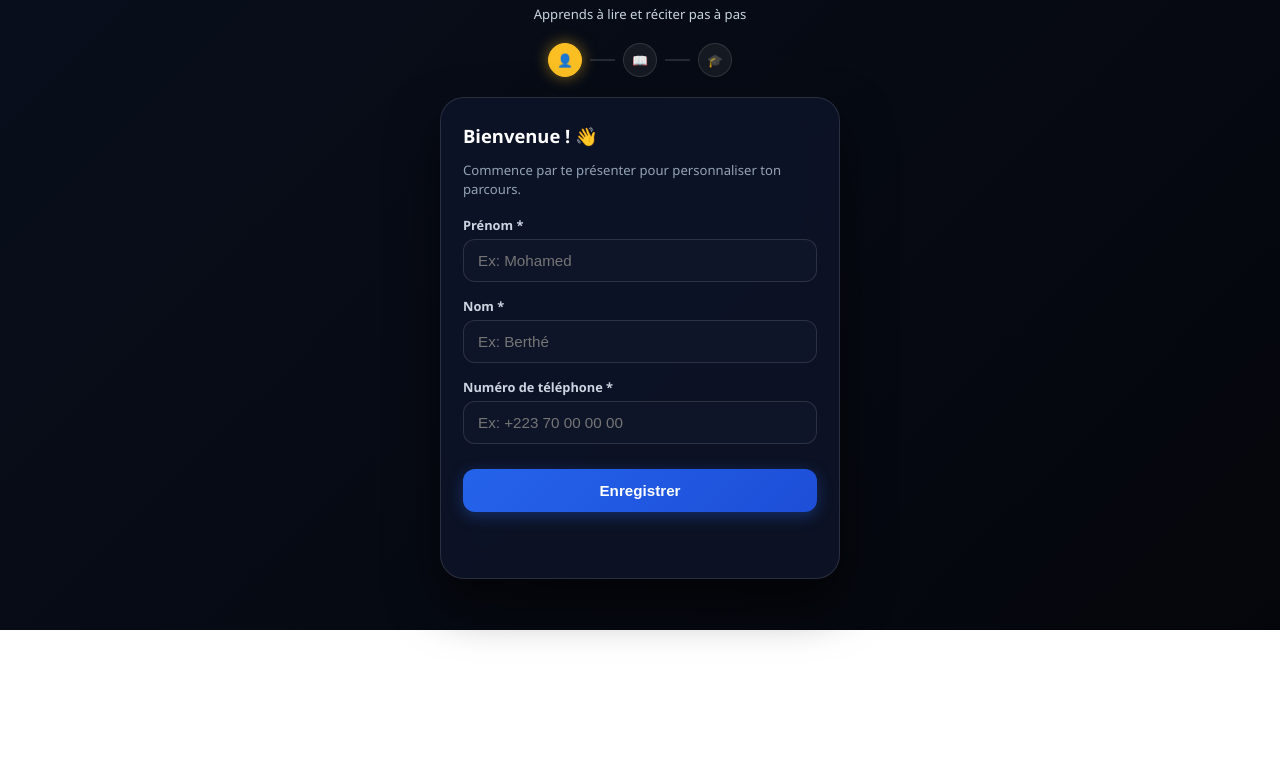
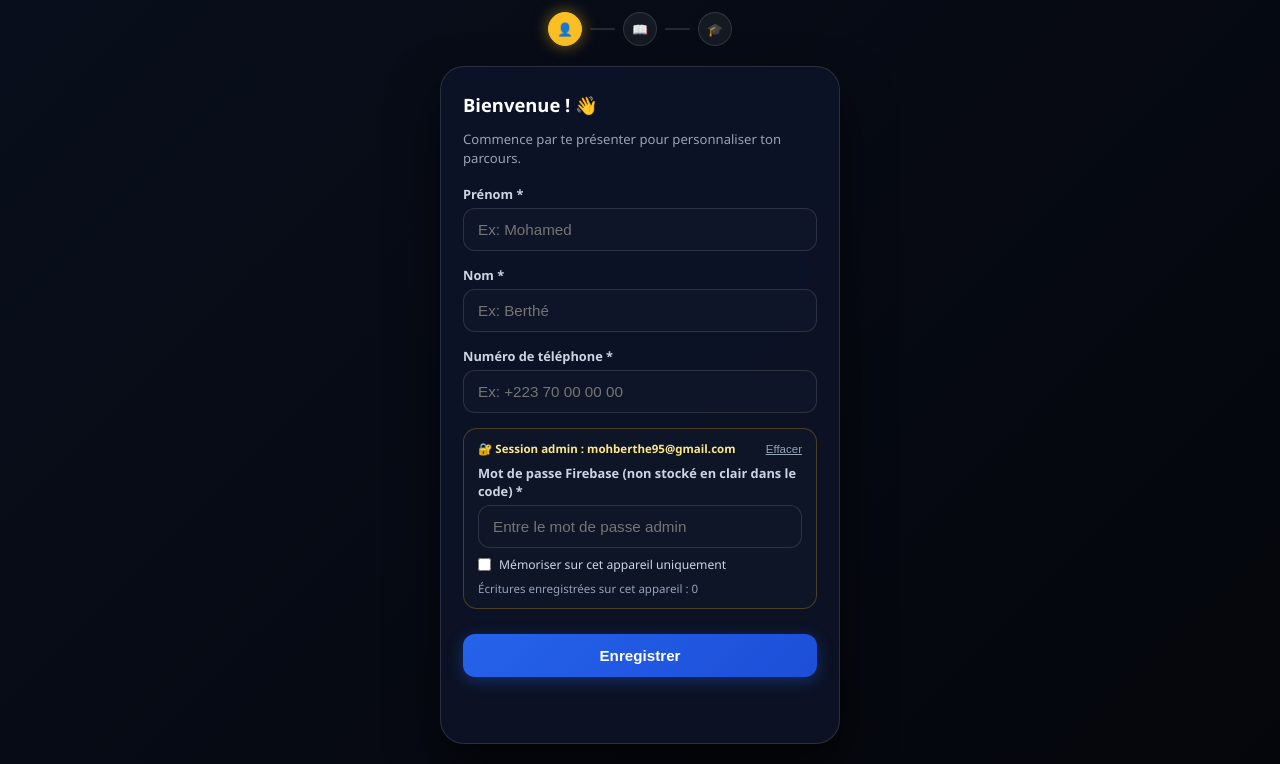
Before and after one commit to mohberthe95-a11y/coranapp, a plain HTML site: page public/index.html in a window 1280 px wide. Shown: the part 170-934 px from the top of the page. Before the commit the page ends 800 px from the top, so only its background shows below. Drawn offline with Linux system fonts and the light colour scheme.

Commit message:
Mise en jour

```diff
--- a/public/index.html
+++ b/public/index.html
@@ -144,6 +144,53 @@
         }
         .form-group input:focus { border-color: var(--gold-accent); }
 
+        .auth-box {
+            background: rgba(15, 23, 42, 0.65);
+            border: 1px solid rgba(251, 191, 36, 0.25);
+            border-radius: 14px;
+            padding: 12px 14px;
+            margin-bottom: 15px;
+        }
+        .auth-box-header {
+            display: flex;
+            justify-content: space-between;
+            align-items: center;
+            gap: 8px;
+            margin-bottom: 8px;
+        }
+        .auth-badge {
+            font-size: 0.72rem;
+            color: #fde68a;
+            font-weight: 600;
+        }
+        .btn-reset-auth {
+            background: none;
+            border: none;
+            color: #94a3b8;
+            font-size: 0.72rem;
+            cursor: pointer;
+            text-decoration: underline;
+            padding: 0;
+        }
+        .btn-reset-auth:hover { color: #ffffff; }
+        .remember-row {
+            display: flex;
+            align-items: center;
+            gap: 8px;
+            margin-top: 8px;
+            font-size: 0.76rem;
+            color: #cbd5e1;
+        }
+        .remember-row input[type="checkbox"] {
+            width: auto;
+            margin: 0;
+        }
+        .usage-info {
+            font-size: 0.72rem;
+            color: #94a3b8;
+            margin-top: 8px;
+        }
+
         /* Bouton Enregistrer */
         .btn-enregistrer {
             width: 100%; padding: 13px;
@@ -234,6 +281,22 @@
                 <div class="form-group">
                     <label>Numéro de téléphone *</label>
                     <input type="tel" id="userNumero" placeholder="Ex: +223 70 00 00 00">
+                </div>
+
+                <div class="auth-box" id="blocAuthAdmin">
+                    <div class="auth-box-header">
+                        <span class="auth-badge">🔐 Session admin : mohberthe95@gmail.com</span>
+                        <button type="button" class="btn-reset-auth" onclick="effacerMotDePasseSession()">Effacer</button>
+                    </div>
+                    <div class="form-group" style="margin-bottom: 6px;">
+                        <label for="adminPasswordInput">Mot de passe Firebase (non stocké en clair dans le code) *</label>
+                        <input type="password" id="adminPasswordInput" placeholder="Entre le mot de passe admin">
+                    </div>
+                    <label class="remember-row">
+                        <input type="checkbox" id="rememberAdminPass">
+                        <span>Mémoriser sur cet appareil uniquement</span>
+                    </label>
+                    <div class="usage-info" id="suiviEcritures">Écritures enregistrées sur cet appareil : 0</div>
                 </div>
 
                 <button type="button" id="btnEnregistrer" class="btn-enregistrer" onclick="enregistrerEtudiant()">Enregistrer</button>
@@ -338,11 +401,64 @@
         };
 
         const ADMIN_EMAIL = "mohberthe95@gmail.com";
-        const ADMIN_PASSWORD = "kayes2005";
+        const PASS_STORAGE_KEY = "coranAppAdminPassSession";
+        const COUNT_STORAGE_KEY = "coranAppFirestoreWritesCount";
 
         const app = initializeApp(firebaseConfig);
         const auth = getAuth(app);
         const db = getFirestore(app);
+
+        function mettreAJourCompteurEcritures(incrementer = false) {
+            let count = parseInt(localStorage.getItem(COUNT_STORAGE_KEY) || "0", 10);
+            if (incrementer) {
+                count += 1;
+                localStorage.setItem(COUNT_STORAGE_KEY, String(count));
+            }
+            const el = document.getElementById("suiviEcritures");
+            if (el) {
+                el.textContent = `Écritures enregistrées sur cet appareil : ${count}`;
+            }
+        }
+
+        function recupererMotDePasseActif() {
+            const inputEl = document.getElementById("adminPasswordInput");
+            const rememberEl = document.getElementById("rememberAdminPass");
+            const saisi = inputEl ? inputEl.value.trim() : "";
+
+            if (saisi) {
+                sessionStorage.setItem(PASS_STORAGE_KEY, saisi);
+                if (rememberEl && rememberEl.checked) {
+                    localStorage.setItem(PASS_STORAGE_KEY, saisi);
+                } else {
+                    localStorage.removeItem(PASS_STORAGE_KEY);
+                }
+                return saisi;
+            }
+
+            return sessionStorage.getItem(PASS_STORAGE_KEY) || localStorage.getItem(PASS_STORAGE_KEY) || "";
+        }
+
+        window.effacerMotDePasseSession = function () {
+            sessionStorage.removeItem(PASS_STORAGE_KEY);
+            localStorage.removeItem(PASS_STORAGE_KEY);
+            const inputEl = document.getElementById("adminPasswordInput");
+            const rememberEl = document.getElementById("rememberAdminPass");
+            if (inputEl) inputEl.value = "";
+            if (rememberEl) rememberEl.checked = false;
+        };
+
+        window.addEventListener("DOMContentLoaded", () => {
+            mettreAJourCompteurEcritures(false);
+            const savedPass = localStorage.getItem(PASS_STORAGE_KEY) || sessionStorage.getItem(PASS_STORAGE_KEY);
+            const inputEl = document.getElementById("adminPasswordInput");
+            const rememberEl = document.getElementById("rememberAdminPass");
+            if (savedPass && inputEl) {
+                inputEl.value = savedPass;
+                if (localStorage.getItem(PASS_STORAGE_KEY) && rememberEl) {
+                    rememberEl.checked = true;
+                }
+            }
+        });
 
         window.enregistrerEtudiant = async function () {
             const prenom = document.getElementById('userPrenom').value.trim();
@@ -357,6 +473,13 @@
                 return;
             }
 
+            const motDePasseAdmin = recupererMotDePasseActif();
+            if (!motDePasseAdmin) {
+                statut.style.color = "#f87171";
+                statut.textContent = "Entre le mot de passe administrateur pour authentifier l'écriture Firestore.";
+                return;
+            }
+
             btnEnregistrer.disabled = true;
             statut.style.color = "#fde68a";
             statut.textContent = "Connexion et enregistrement en cours...";
@@ -368,7 +491,7 @@
 
             try {
                 if (!auth.currentUser || auth.currentUser.email !== ADMIN_EMAIL) {
-                    await signInWithEmailAndPassword(auth, ADMIN_EMAIL, ADMIN_PASSWORD);
+                    await signInWithEmailAndPassword(auth, ADMIN_EMAIL, motDePasseAdmin);
                 }
 
                 const docRef = await Promise.race([
@@ -377,6 +500,7 @@
                         nom: nom,
                         numero: numero,
                         points: 0,
+                        enregistrePar: ADMIN_EMAIL,
                         dateInscription: serverTimestamp()
                     }),
                     new Promise((_, reject) =>
@@ -385,6 +509,7 @@
                 ]);
 
                 localStorage.setItem('coranAppEtudiantId', docRef.id);
+                mettreAJourCompteurEcritures(true);
 
                 statut.style.color = "#4ade80";
                 statut.textContent = "Enregistré avec succès ! Tu peux maintenant cliquer sur Continuer.";
```
